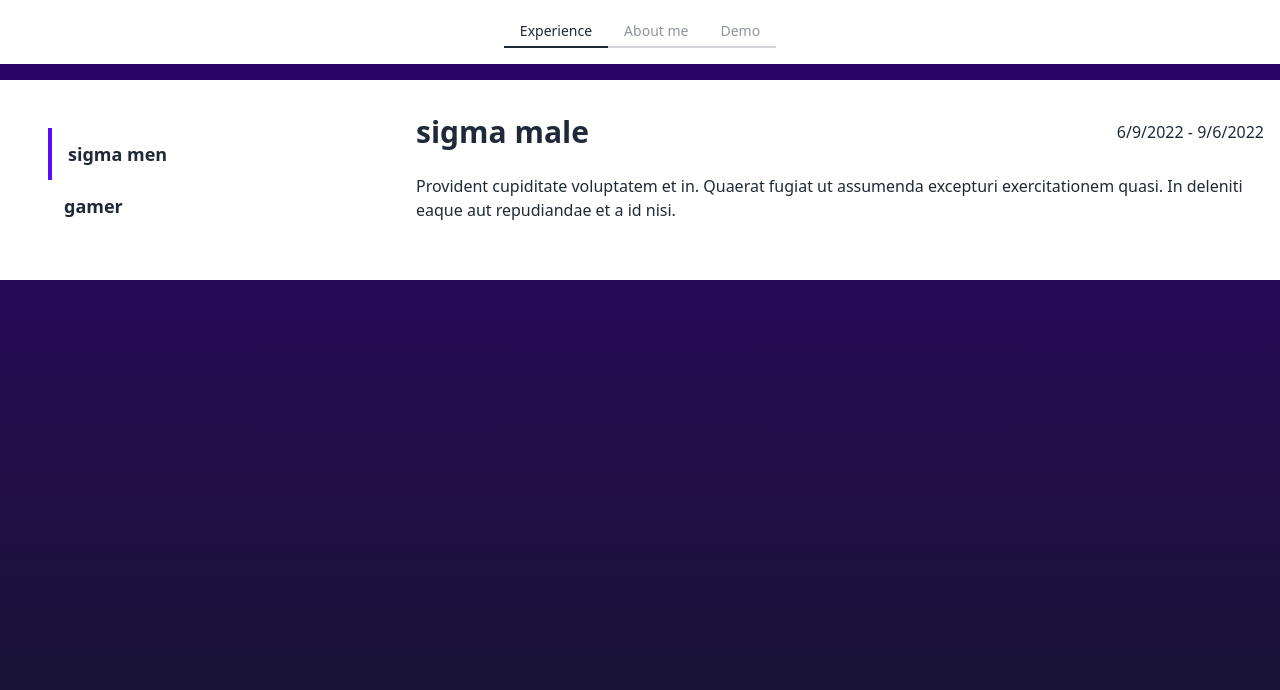
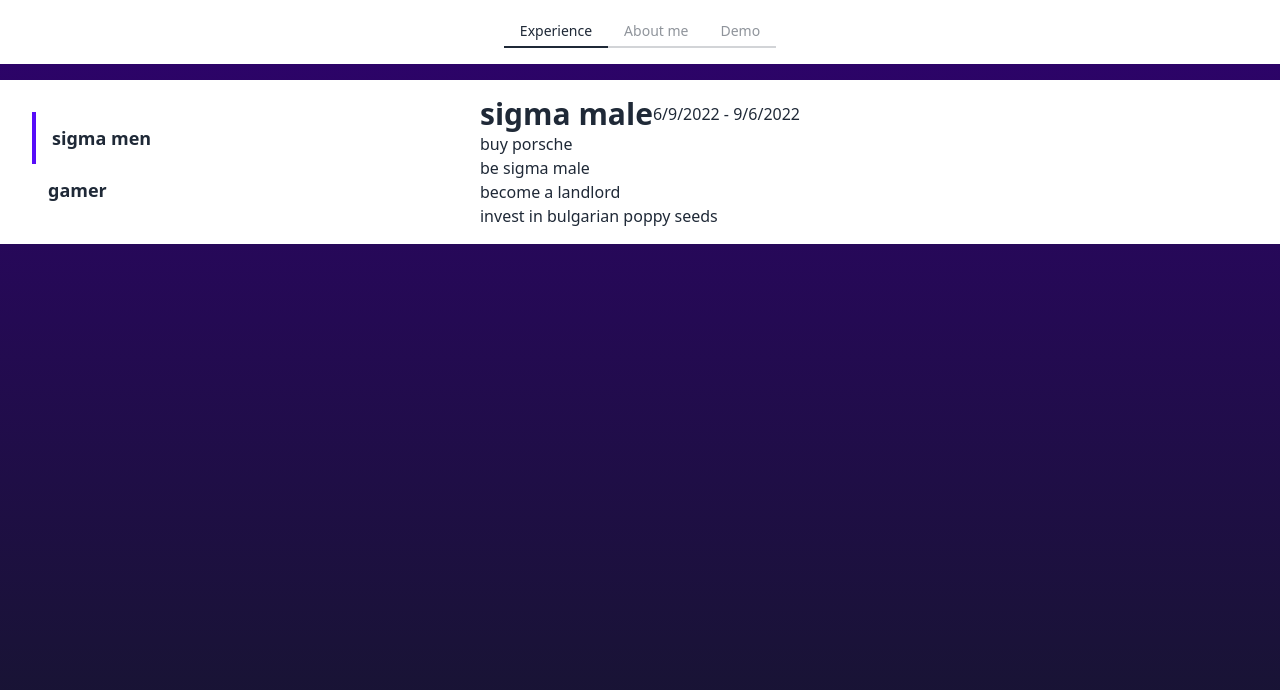
Before and after one commit to jackfrate/personal-site, a Next.js app: page / in a window 1280 px wide. Shown: the top 690 px of the page. Built offline with nearby package versions, Linux system fonts and the light colour scheme.

Commit message:
saving before changing layout strongly

```diff
--- a/src/components/experience.tsx
+++ b/src/components/experience.tsx
@@ -51,24 +51,26 @@ const Experience = () => {
   ));
 
   return (
-    <div className="hero mt-4 h-full w-full">
-      <div className="hero-content flex-col bg-base-100 lg:flex-row-reverse">
+    <div className="hero mt-4 min-h-full w-screen">
+      <div className="hero-content min-h-full min-w-full flex-col bg-base-100 lg:relative lg:flex-row-reverse">
         {/* text on right / top */}
-        <div className="text-center lg:text-left">
-          <div className="flex flex-row items-center justify-between">
+        <div className="space-between relative flex flex-col">
+          <div className="flex min-w-full flex-row items-center justify-between">
             <h1 className="text-3xl font-bold">{activeJobItem.jobTitle}</h1>
             <p>
               {activeJobItem.startDate} - {activeJobItem.endDate}
             </p>
           </div>
-          <p className="py-6">
-            Provident cupiditate voluptatem et in. Quaerat fugiat ut assumenda
-            excepturi exercitationem quasi. In deleniti eaque aut repudiandae et
-            a id nisi.
-          </p>
+          <ul className="flex flex-col">
+            {activeJobItem.jobPoints.map((point) => (
+              <li key={point} className="">
+                {point}
+              </li>
+            ))}
+          </ul>
         </div>
         {/* text on left / bottom */}
-        <div className="card w-full max-w-sm flex-shrink-0">
+        <div className="card w-full max-w-sm  lg:absolute lg:left-0 lg:top-0">
           <div className="card-body">
             <ul className="menu w-56 bg-base-100">{jobItemsUI}</ul>
           </div>
--- a/src/pages/index.tsx
+++ b/src/pages/index.tsx
@@ -16,7 +16,7 @@ const Home: NextPage = () => {
         <link rel="icon" href="/favicon.ico" />
       </Head>
       <main className="2-screen flex min-h-screen flex-col items-center justify-start bg-gradient-to-b from-[#2e026d] to-[#15162c]">
-        <div className="navbar flex w-full flex-row justify-center bg-base-100">
+        <div className="navbar flex w-full grow-0 flex-row justify-center bg-base-100">
           {/* TODO: make tabs into a dropdown when in mobile   */}
           <div className="tabs">
             <div
@@ -45,7 +45,7 @@ const Home: NextPage = () => {
             </div>
           </div>
         </div>
-        <div className="flex w-full flex-col">
+        <div className="flex h-full w-full grow flex-col">
           {activeTab === 0 && <Experience></Experience>}
           {activeTab === 1 && <About></About>}
           {activeTab === 2 && <Demo></Demo>}
```
